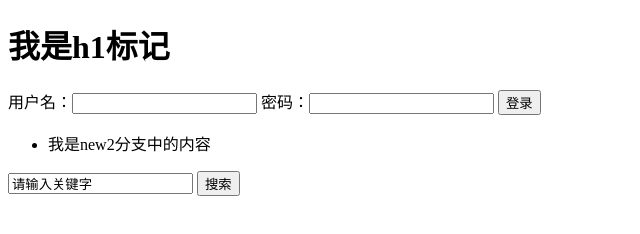
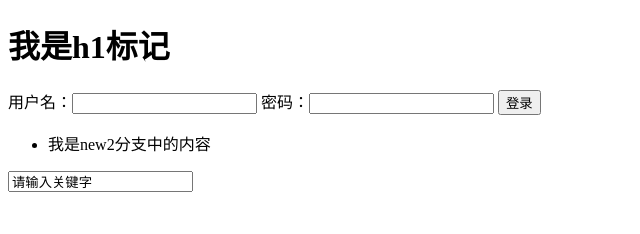
Before and after one commit to lenovozxh25/testgit01, a plain HTML site: page index.html in a window 1280 px wide. Shown: the whole page, without its empty margins (0-640 px from the left). Drawn offline with Linux system fonts and the light colour scheme.

Commit message:
修改搜索框

```diff
--- a/index.html
+++ b/index.html
@@ -25,7 +25,6 @@
     <!--搜索-->
     <div>
         <input type="text" value="请输入关键字">
-        <button type="submit">搜索</button>
     </div>
 </body>
 </html>
```
